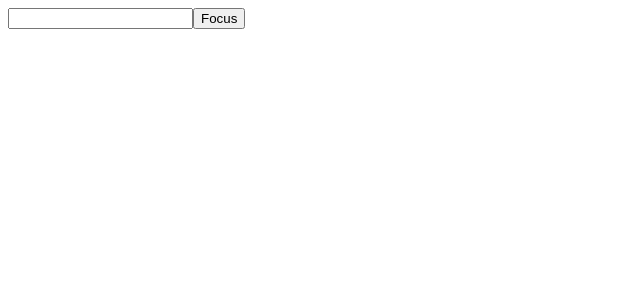
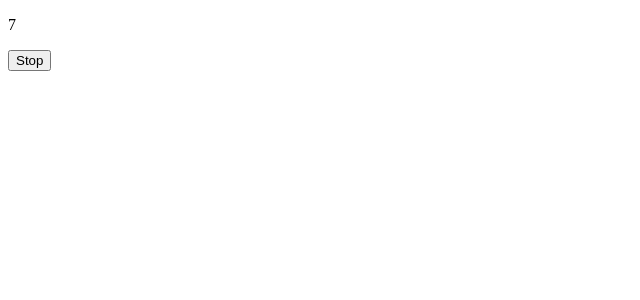
Before and after one commit to AbdallahKhaledAhmed/Learning-React-50-Hours, a React (Vite) app in the folder basics/2-React-Hooks/: page / in a window 1280 px wide. Shown: the top 300 px of the page, without its empty margins (0-640 px from the left). Built offline with nearby package versions, Linux system fonts and the light colour scheme.

Commit message:
useRef Timer using intterval

```diff
--- /dev/null
+++ b/basics/2-React-Hooks/componants/Timer.jsx
@@ -0,0 +1,29 @@
+import { useState, useEffect, useRef } from "react";
+
+const Timer = () => {
+  const [count, setCount] = useState(0);
+  const counter = useRef(null);
+  useEffect(() => {
+    counter.current = setInterval(() => {
+      setCount((prev) => prev + 1);
+    }, 1000);
+
+    return () => {
+      clearInterval(counter.current);
+    };
+  }, []);
+  return (
+    <div>
+      <p>{count}</p>
+      <button
+        onClick={() => {
+          clearInterval(counter.current);
+        }}
+      >
+        Stop
+      </button>
+    </div>
+  );
+};
+
+export default Timer;
--- a/basics/2-React-Hooks/src/App.jsx
+++ b/basics/2-React-Hooks/src/App.jsx
@@ -1,9 +1,9 @@
-import FocusInput from "../componants/FocusInput";
+import Timer from "../componants/Timer";
 
 function App() {
   return (
     <>
-      <FocusInput />
+      <Timer />
     </>
   );
 }
```
